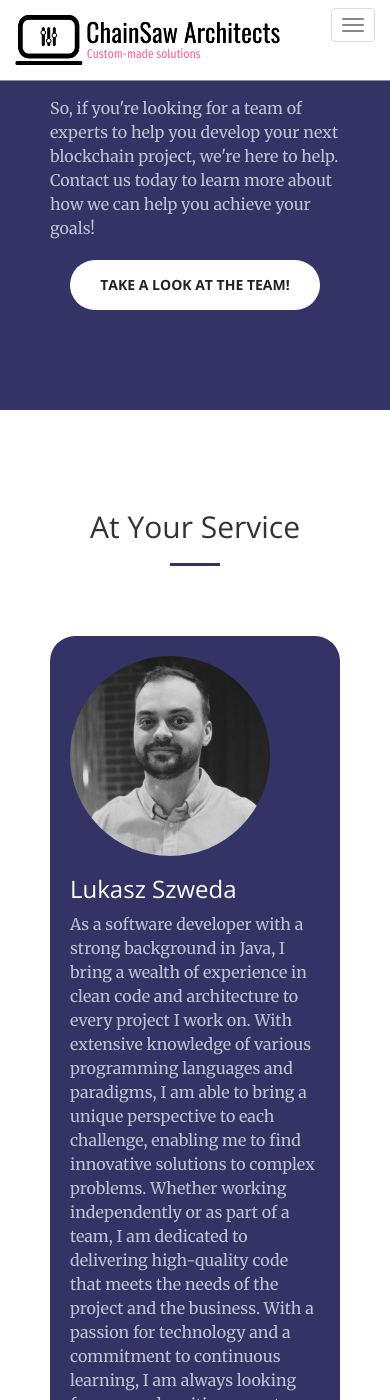
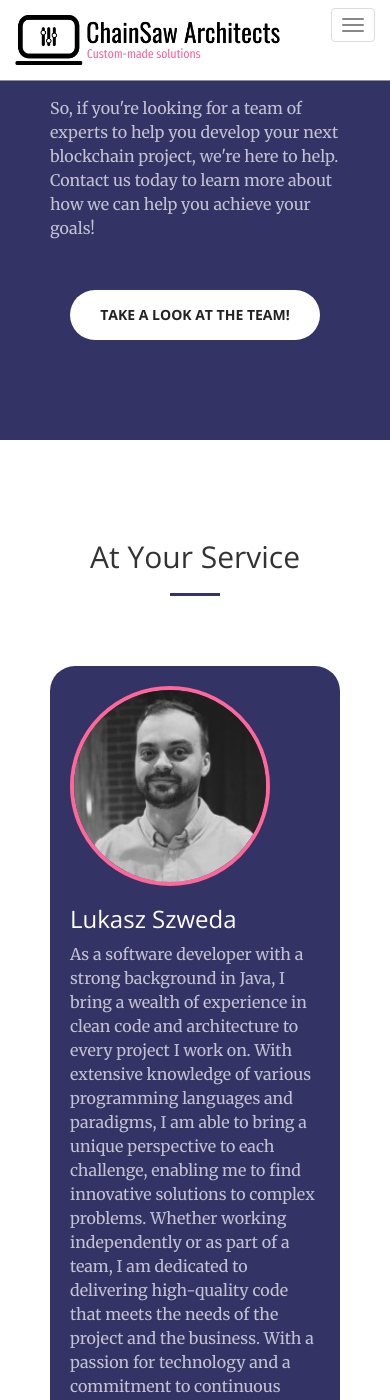
Before and after one commit to ChainSaw-Architects/ChainSaw-Architects.github.io, a Jekyll site: the page built from index.html, in a window 390 px wide and 1400 px high, scrolled down 1235 px. Built offline with Jekyll 4.4.1, drawn with Linux system fonts in a browser that asks for light colours.

Commit message:
UI adjustments

```diff
--- a/_includes/services.html
+++ b/_includes/services.html
@@ -9,7 +9,7 @@
     </div>
     <div class="container">
         <div class="row">
-            <div class="col-lg-12 col-md-6" style="padding-top: 50px;">
+            <div class="col-lg-11 col-md-6" style="padding-top: 50px;">
                 <div class="rcorners1">
                     <img src="../img/luke_headshot.jpg" alt="Lukasz Szweda" class="img-rounded">
                     <h3 style="color:white">Lukasz Szweda</h3>
@@ -29,7 +29,7 @@
                         Whether developing smart contracts or working on decentralized applications, I am committed to delivering solutions that are not only technically sound but also economically viable, ensuring that my clients and partners are able to achieve their goals and thrive in this fast-moving industry.</p>
                 </div>
             </div>
-            <div class="col-lg-12 col-md-6 " style="padding-top: 50px;">
+            <div class="col-lg-11 col-md-6 " style="padding-top: 50px;">
                 <div class="rcorners1">
                     <img src="../img/marcin_headshot.jpg" alt="Marcin Jackowiak" class="img-rounded">
                     <h3 style="color:white">Marcin Jackowiak</h3>
@@ -50,7 +50,7 @@
                     </p>
                 </div>
             </div>
-            <div class="col-lg-12 col-md-6" style="padding-top: 50px;">
+            <div class="col-lg-11 col-md-6" style="padding-top: 50px;">
                 <div class="rcorners1">
                     <img src="../img/maciek_headshot.jpg" alt="Maciej Kolodziejczak" class="img-rounded">
                     <h3 style="color:white">Maciej Kolodziejczak</h3>
--- a/_sass/_base.scss
+++ b/_sass/_base.scss
@@ -39,7 +39,7 @@ h6 {
 p {
     font-size: 16px;
     line-height: 1.5;
-    margin-bottom: 20px;
+    margin-bottom: 50px;
 }
 
 .bg-primary {
@@ -115,7 +115,7 @@ aside {
     }
     @media (min-width: 768px) {
         background-color: transparent;
-        border-color: rgba(white, .3);
+        border-color: rgba( 255, 102, 153 );
         .navbar-header .navbar-brand {
             color: rgba(white, .7);
             &:hover,
@@ -125,7 +125,7 @@ aside {
         }
         .nav > li > a,
         .nav > li > a:focus {
-            color: rgba(white, .7);
+            color: rgba( 255, 102, 153 );
             &:hover {
                 color: white;
             }
@@ -284,7 +284,7 @@ header {
 
 .call-to-action {
     h2 {
-        margin: 0 auto 20px;
+        margin: 0 auto;
     }
 }
 
```
Also changed, not shown: css/bootstrap.css, css/bootstrap.min.css.
